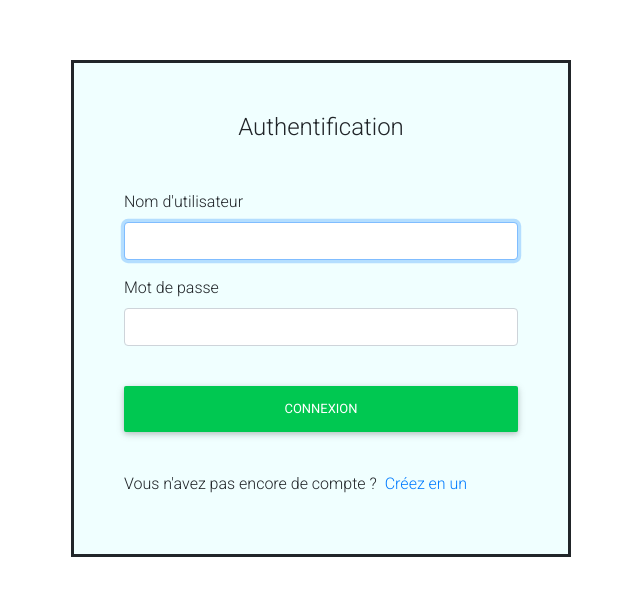
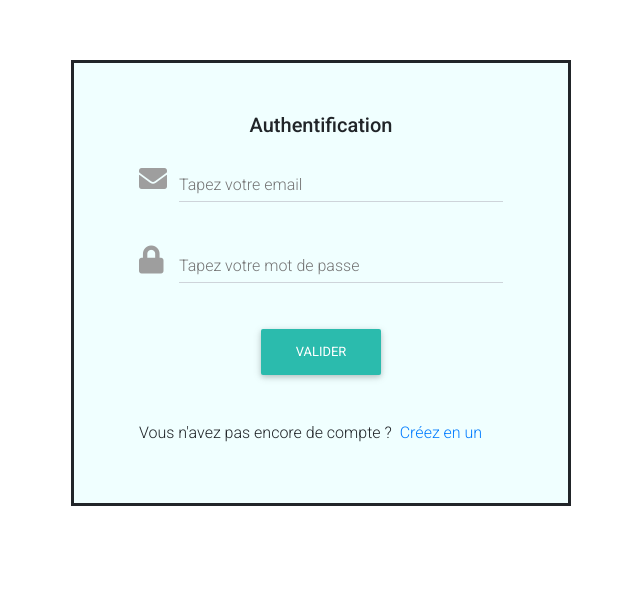
Before and after one commit to Abderrezak-FENOUCHE/Fruitmark, a React (Create React App) app in the folder client/: page / in a window 1280 px wide. Shown: the part 190-786 px from the top of the page, without its empty margins (319-959 px from the left). Built offline with nearby package versions, Linux system fonts and the light colour scheme.

Commit message:
login OK

```diff
--- a/client/src/components/Login/Login.js
+++ b/client/src/components/Login/Login.js
@@ -1,19 +1,25 @@
 import React from "react";
-import { Button, FormGroup, FormControl, FormLabel, Form } from "react-bootstrap";
+//import { Button, FormGroup, FormControl, FormLabel, Form } from "react-bootstrap";
+import { MDBContainer, MDBRow, MDBCol, MDBInput, MDBBtn } from 'mdbreact';
 import API from "../../utils/API";
 
 export class Login extends React.Component {
-  state = {
-    email: "",
-    password: ""
-  };
+  constructor(props) {
+    super(props);
+
+    this.state = {
+      email: "",
+      password: ""
+
+    };
+  }
   send = async () => {
     const { email, password } = this.state;
     if (!email || email.length === 0) {
-      return;
+      return console.log("fuck emaikl");
     }
     if (!password || password.length === 0) {
-      return;
+      return console.log("fuck password");
     }
     try {
       const { data } = await API.login(email, password);
@@ -24,43 +30,39 @@ export class Login extends React.Component {
       console.error(error);
     }
   };
-  handleChange = (event) => {
-    this.setState({
-      [event.target.id]: event.target.value
-    });
+  handleChangeE = (event) => {
+    this.setState({email: event.target.value});
   };
+  handleChangeP = (event) => {
+    this.setState({password: event.target.value});
+  };
+
   render() {
-    const { email, password } = this.state;
     return (
       <div className="Login">
-        <h4 className="text-center mb-5">Authentification</h4>
-        <Form onSubmit={this.send}>
-          <FormGroup controlId="email" >
-            <label>Nom d'utilisateur</label>
-            <FormControl
-              autoFocus
-              type="email"
-              value={email}
-              onChange={this.handleChange}
-            />
-          </FormGroup>
-          <FormGroup controlId="password" >
-            <FormLabel>Mot de passe</FormLabel>
-            <FormControl
-              value={password}
-              onChange={this.handleChange}
-              type="password"
-            />
-          </FormGroup>
+        <MDBContainer>
+          <MDBRow>
+            <MDBCol md="12">
+              <form onSubmit={this.send}>
+                <p className="h5 text-center mb-4">Authentification</p>
+                <div className="grey-text">
+                  <MDBInput label="Tapez votre email" icon="envelope" group type="email" validate error="wrong"
+                    value={this.state.email} onChange={this.handleChangeE.bind(this)} success="right" />
+                  <MDBInput label="Tapez votre mot de passe" icon="lock" group type="password"
+                    value={this.state.password} onChange={this.handleChangeP.bind(this)} validate />
+                </div>
+                <div className="text-center">
+                  <MDBBtn type="submit">Valider</MDBBtn>
+                </div>
+              </form>
+            </MDBCol>
+          </MDBRow>
           <br></br>
-          <Button className="btn-success"  block bssize="large" type="submit">
-            Connexion
-        </Button>
-        </Form>
-
-        <br></br>
         <label className="mt-3">Vous n'avez pas encore de compte ?</label>
         <a className=" m-2" href="/signup">Créez en un </a>
+        </MDBContainer>
+
+
       </div>
 
     );
```
